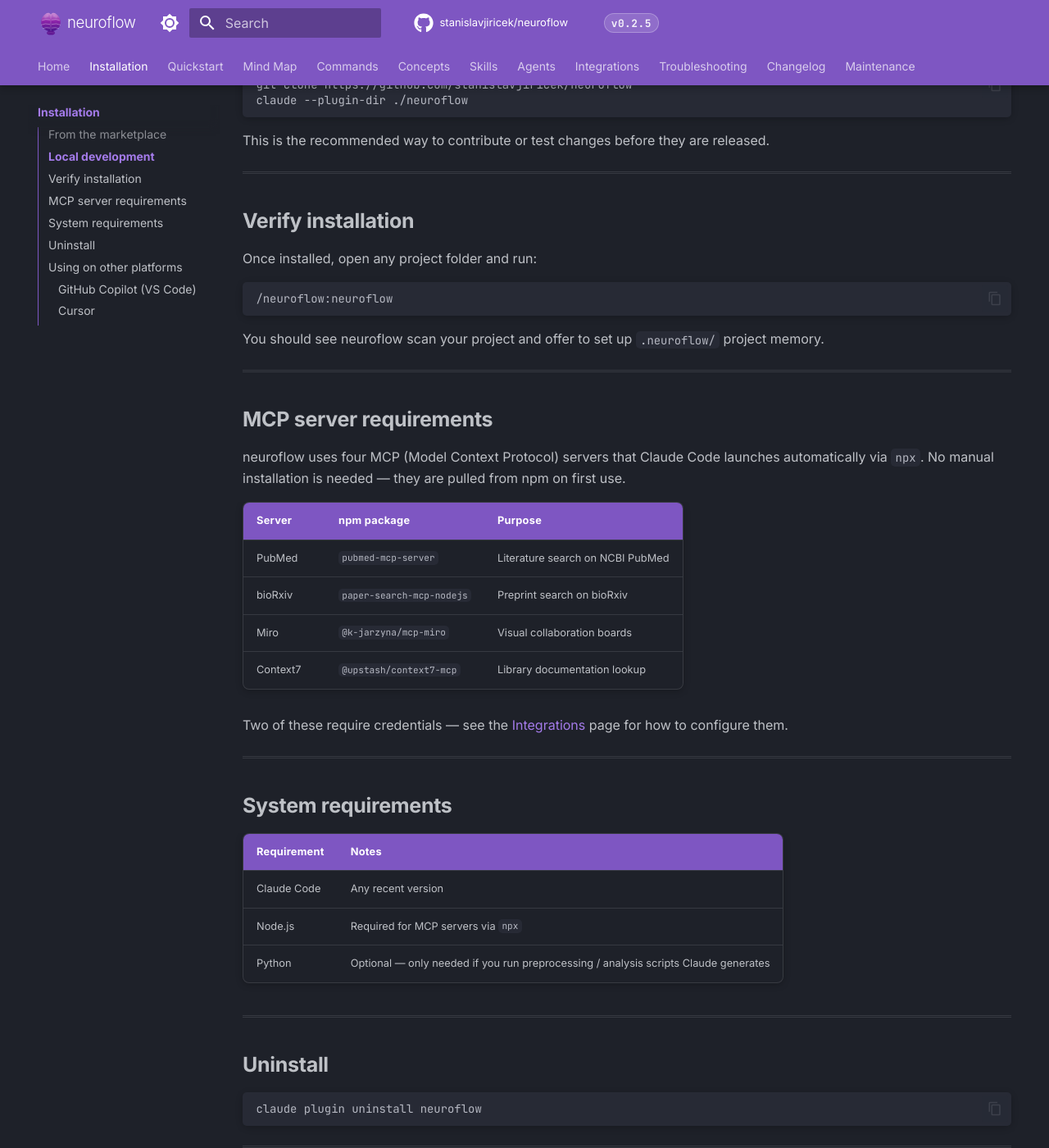
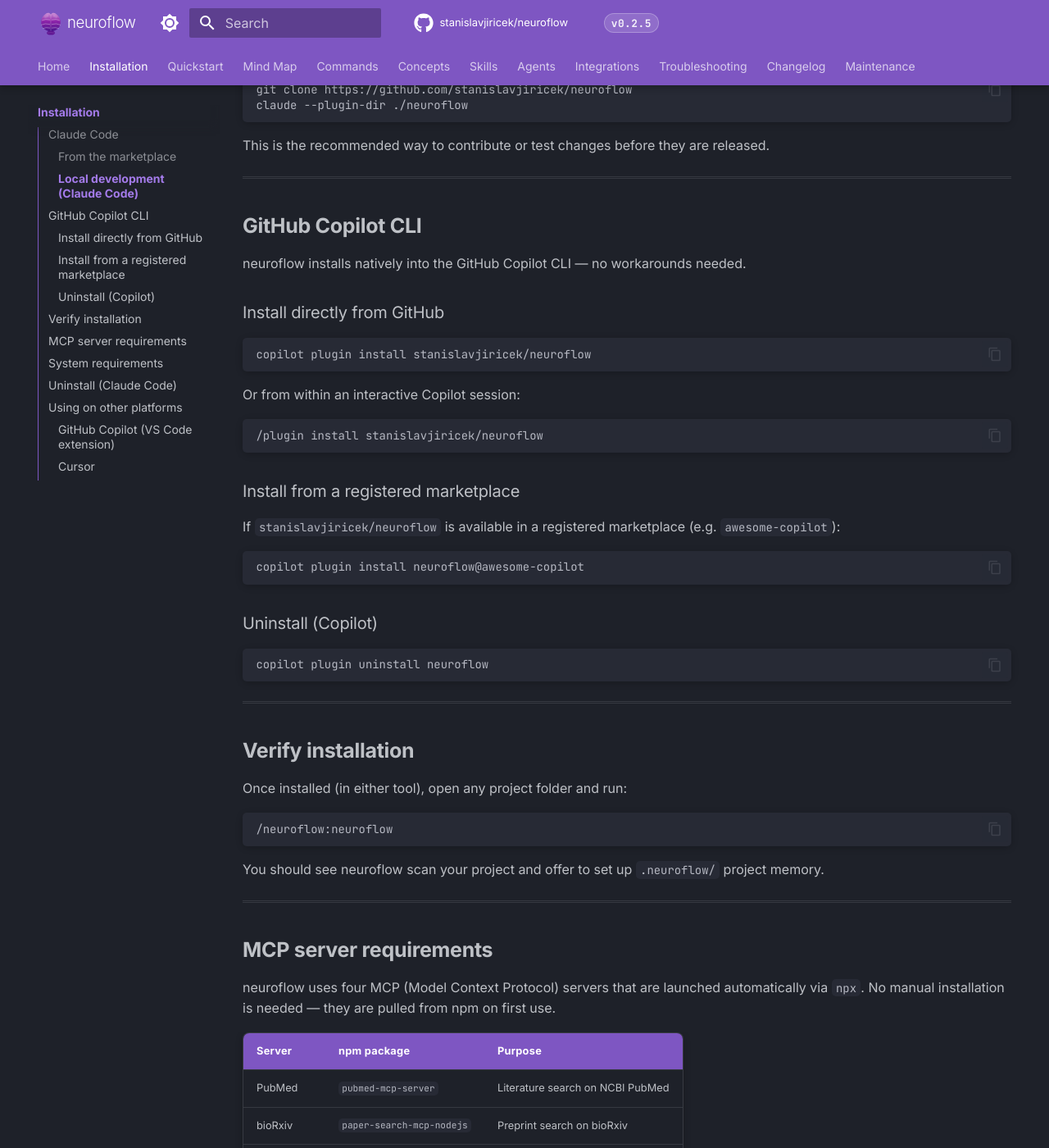
Before and after one commit to stanislavjiricek/neuroflow, an MkDocs documentation site: the page built from docs/installation.md, in a window 1280 px wide and 1400 px high, scrolled down 676 px. Shown: the whole window at 82% size. Built offline with MkDocs 1.6.1 and Material for MkDocs 9.7.7, drawn with Linux system fonts in a browser that asks for light colours; comment, search, counter and statistics services are not loaded; some of the changed text lies outside the part shown.

Commit message:
docs: update installation docs for GitHub Copilot CLI native plugin support
Co-authored-by: stanislavjiricek <59423067+stanislavjiricek@users.noreply.github.com>

````diff
--- a/docs/installation.md
+++ b/docs/installation.md
@@ -4,29 +4,29 @@ title: Installation
 
 # Installation
 
-neuroflow is a [Claude Code](https://claude.ai/code) plugin. You need Claude Code installed before proceeding.
+neuroflow is a plugin for [Claude Code](https://claude.ai/code) and [GitHub Copilot CLI](https://docs.github.com/en/copilot/how-tos/copilot-cli/customize-copilot/plugins-finding-installing). Install it with whichever AI assistant you use.
 
 ---
 
-## From the marketplace
+## Claude Code
 
-The easiest way to install neuroflow:
+### From the marketplace
+
+The easiest way to install neuroflow in Claude Code:
 
 ```bash
 claude plugin marketplace add stanislavjiricek/neuroflow
 claude plugin install neuroflow@neuroflow
 ```
 
-Or from within Claude Code:
+Or from within an interactive Claude Code session:
 
 ```
 /plugin marketplace add stanislavjiricek/neuroflow
 /plugin install neuroflow@neuroflow
 ```
 
----
-
-## Local development
+### Local development (Claude Code)
 
 Clone the repo and point Claude Code at it:
 
@@ -39,9 +39,41 @@ This is the recommended way to contribute or test changes before they are releas
 
 ---
 
+## GitHub Copilot CLI
+
+neuroflow installs natively into the GitHub Copilot CLI — no workarounds needed.
+
+### Install directly from GitHub
+
+```bash
+copilot plugin install stanislavjiricek/neuroflow
+```
+
+Or from within an interactive Copilot session:
+
+```
+/plugin install stanislavjiricek/neuroflow
+```
+
+### Install from a registered marketplace
+
+If `stanislavjiricek/neuroflow` is available in a registered marketplace (e.g. `awesome-copilot`):
+
+```bash
+copilot plugin install neuroflow@awesome-copilot
+```
+
+### Uninstall (Copilot)
+
+```bash
+copilot plugin uninstall neuroflow
+```
+
+---
+
 ## Verify installation
 
-Once installed, open any project folder and run:
+Once installed (in either tool), open any project folder and run:
 
 ```
 /neuroflow:neuroflow
@@ -53,7 +85,7 @@ You should see neuroflow scan your project and offer to set up `.neuroflow/` pro
 
 ## MCP server requirements
 
-neuroflow uses four MCP (Model Context Protocol) servers that Claude Code launches automatically via `npx`. No manual installation is needed — they are pulled from npm on first use.
+neuroflow uses four MCP (Model Context Protocol) servers that are launched automatically via `npx`. No manual installation is needed — they are pulled from npm on first use.
 
 | Server | npm package | Purpose |
 |---|---|---|
@@ -70,13 +102,13 @@ Two of these require credentials — see the [Integrations](integrations.md) pag
 
 | Requirement | Notes |
 |---|---|
-| Claude Code | Any recent version |
+| Claude Code **or** GitHub Copilot CLI | Any recent version |
 | Node.js | Required for MCP servers via `npx` |
-| Python | Optional — only needed if you run preprocessing / analysis scripts Claude generates |
+| Python | Optional — only needed if you run preprocessing / analysis scripts the AI generates |
 
 ---
 
-## Uninstall
+## Uninstall (Claude Code)
 
 ```bash
 claude plugin uninstall neuroflow
@@ -86,11 +118,11 @@ claude plugin uninstall neuroflow
 
 ## Using on other platforms
 
-neuroflow is designed for Claude Code, but its skills and commands can be adapted for other AI coding assistants.
+neuroflow's skills and commands can also be adapted for other AI coding assistants.
 
-### GitHub Copilot (VS Code)
+### GitHub Copilot (VS Code extension)
 
-GitHub Copilot does not have a native plugin system equivalent to Claude Code's `/plugin` command, but you can make neuroflow's instructions available to Copilot agent mode by adding them as instruction files.
+The VS Code Copilot extension does not share the same plugin system as the Copilot CLI, but you can make neuroflow's instructions available to Copilot agent mode via instruction files.
 
 **Option 1 — Project-level instructions (recommended):**
 
@@ -109,7 +141,7 @@ Open VS Code Settings → search for `github.copilot.chat.codeGeneration.instruc
 
 VS Code Copilot also reads `*.instructions.md` files from `.github/instructions/`. Copy individual skill files there and rename them with the `.instructions.md` extension.
 
-**Limitations on Copilot:**
+**Limitations on VS Code Copilot extension:**
 - No native slash command routing — commands must be triggered by natural language
 - No automatic `.neuroflow/` project memory creation — do this manually or prompt Copilot Agent to create it
 - MCP server connections work the same way (configured in VS Code MCP settings)
--- a/mkdocs.yml
+++ b/mkdocs.yml
@@ -1,5 +1,5 @@
 site_name: "neuroflow"
-site_description: "A Claude Code plugin for agentic neuroscience research — from first hypothesis to manuscript draft."
+site_description: "A plugin for Claude Code and GitHub Copilot CLI — agentic neuroscience research from first hypothesis to manuscript draft."
 site_url: "https://stanislavjiricek.github.io/neuroflow/"
 repo_url: "https://github.com/stanislavjiricek/neuroflow"
 repo_name: "stanislavjiricek/neuroflow"
````
Also changed, not shown: README.md (+17 -3 lines), docs/index.md (+12 -4 lines), docs/quickstart.md (+26 -9 lines).
